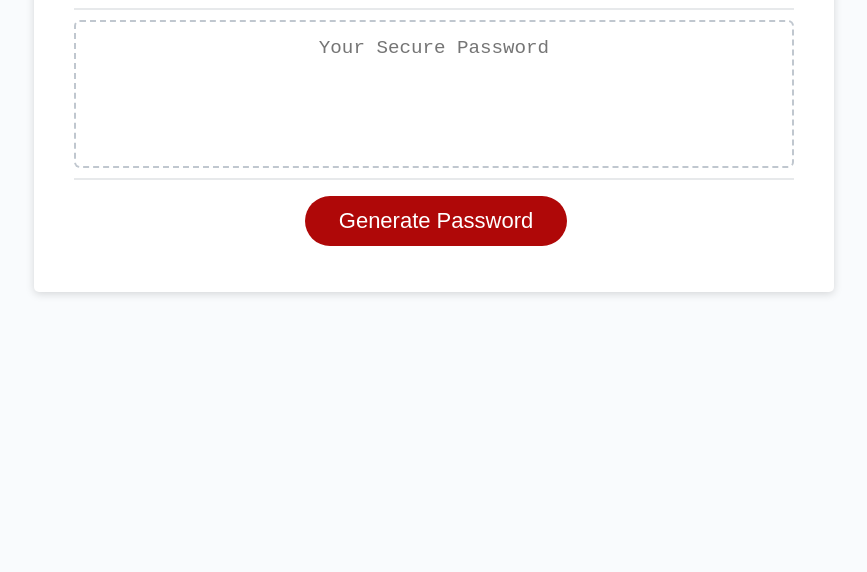
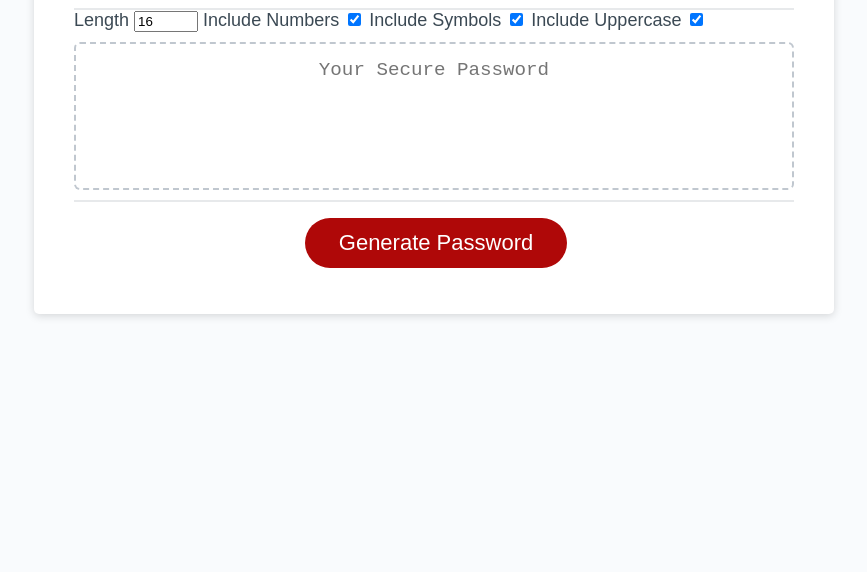
Before and after one commit to JMares14/Password-Generator, a plain HTML site: page Develop/index.html in a window 1280 px wide. Shown: the part 228-800 px from the top of the page, without its empty margins (206-1073 px from the left). Drawn offline with Linux system fonts and the light colour scheme.

Commit message:
Second Commit. Added checkboxes to index.html for seleecting password options. Added more assignment codes to script.js

```diff
--- a/Develop/index.html
+++ b/Develop/index.html
@@ -16,6 +16,16 @@
         <div class="card-header">
           <h2>Generate a Password</h2>
         </div>
+        <div id="Options">
+          <label for="length">Length</label>
+          <input type="number" id="length" value="16" min="8" max="128" />
+          <label for="numbers">Include Numbers</label>
+          <input type="checkbox" id="numbers" checked />
+          <label for="symbols">Include Symbols</label>
+          <input type="checkbox" id="symbols" checked />
+          <label for="uppercase">Include Uppercase</label>
+          <input type="checkbox" id="uppercase" checked />
+        </div>
         <div class="card-body">
           <textarea
             readonly
--- a/Develop/script.js
+++ b/Develop/script.js
@@ -1,5 +1,14 @@
 // Assignment Code
 var generateBtn = document.querySelector("#generate");
+var includeSymbols = document.getElementById("symbols");
+var passwordLength = document.getElementById("length");
+var includeNumbers = document.getElementById("numbers");
+var incldeUppercase = document.getElementById("uppercase");
+
+var letters = "abcdefghijklmnopqrstuvwxyz";
+var uppCase = "ABCDEFGHIJKLMNOPQRSTUVWXYZ";
+var numbers = "123456789";
+var symbols = "!@#$%^&*_-+=";
 
 // Write password to the #password input
 function writePassword() {
@@ -10,5 +19,7 @@ function writePassword() {
 
 }
 
+
+
 // Add event listener to generate button
 generateBtn.addEventListener("click", writePassword);
```
